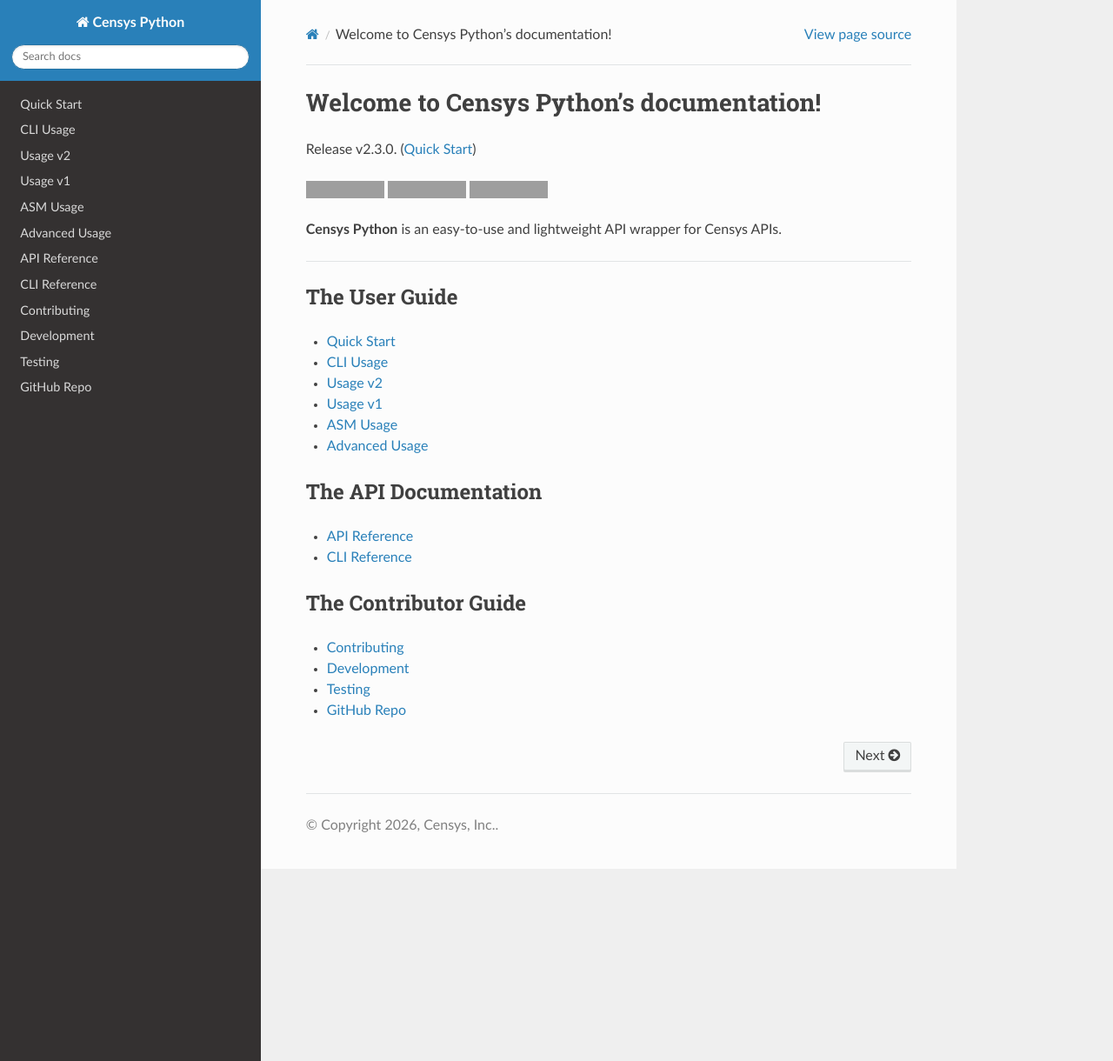
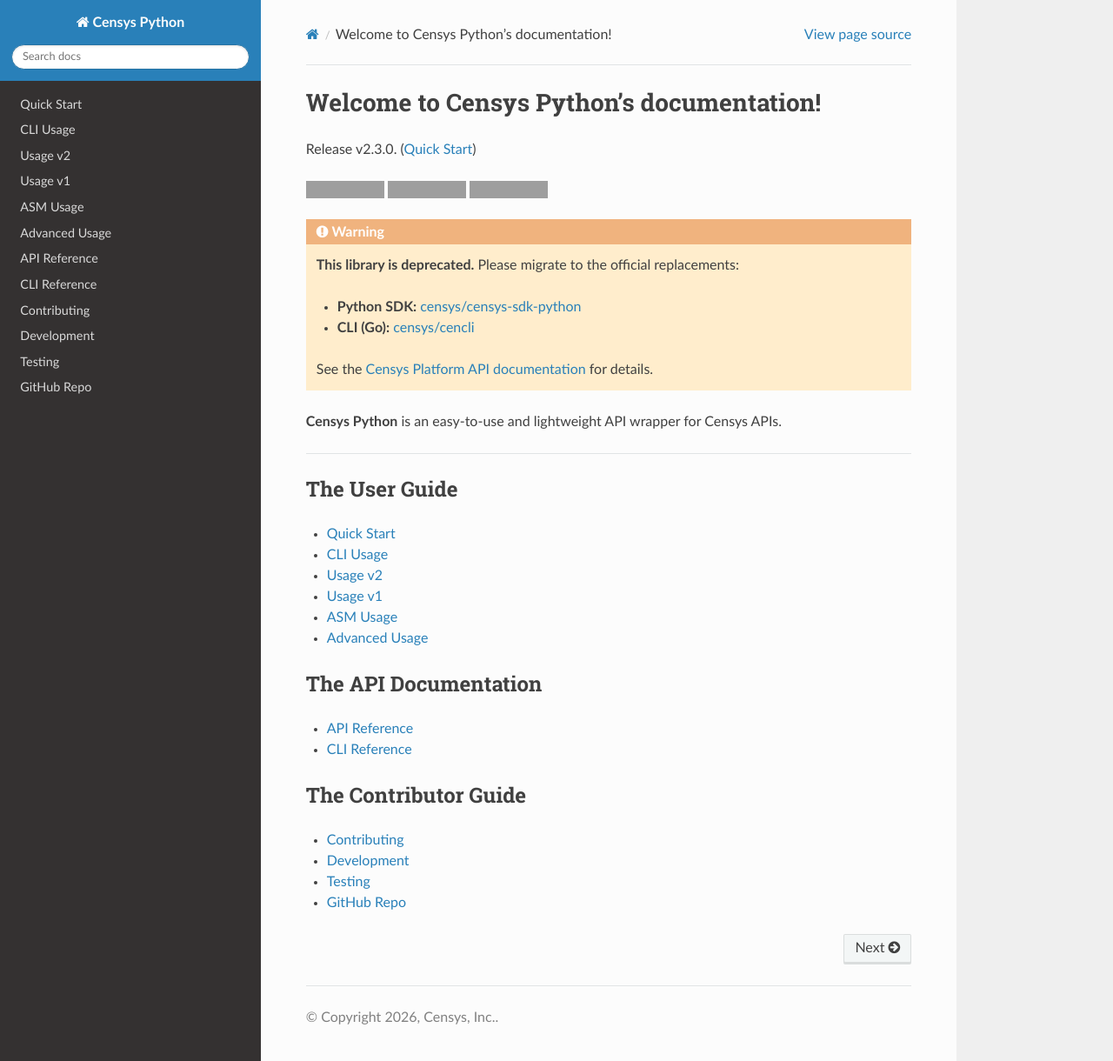
Before and after one commit to censys/censys-python, a Sphinx documentation site: the page built from docs/index.rst, in a window 1280 px wide and 1220 px high. Shown: the whole window at 87% size. Built offline with Sphinx 7.4.7 and the Read the Docs theme 3.1.0, drawn with Linux system fonts in a browser that asks for light colours; the version number is read from the project's files by our own code; grey boxes are pictures that could not be loaded.

Commit message:
docs: update deprecation notices to link censys-sdk-python and cencli
Replace references to censys-platform / PyPI links with the correct
GitHub repos: censys/censys-sdk-python (Python SDK) and censys/cencli
(Go CLI). Updated in README, docs index, quick-start, and runtime
deprecation warnings in v1/v2 search APIs.

Co-Authored-By: Claude Sonnet 4.6 <noreply@anthropic.com>

```diff
--- a/docs/index.rst
+++ b/docs/index.rst
@@ -11,11 +11,20 @@ Release v\ |version|. (:ref:`quick-start:Quick Start`)
 .. image:: https://img.shields.io/pypi/v/censys?color=orange&logo=pypi&logoColor=orange
    :target: https://pypi.org/project/censys/
 
-.. image:: https://img.shields.io/badge/python-3.8%2B-blue?logo=python
+.. image:: https://img.shields.io/badge/python-3.9%2B-blue?logo=python
    :target: https://www.python.org/downloads/
 
 .. image:: https://img.shields.io/github/license/censys/censys-python?logo=apache
    :target: https://github.com/censys/censys-python/blob/main/LICENSE
+
+.. warning::
+
+   **This library is deprecated.** Please migrate to the official replacements:
+
+   - **Python SDK:** `censys/censys-sdk-python <https://github.com/censys/censys-sdk-python>`_
+   - **CLI (Go):** `censys/cencli <https://github.com/censys/cencli>`_
+
+   See the `Censys Platform API documentation <https://docs.censys.com/reference/get-started>`_ for details.
 
 **Censys Python** is an easy-to-use and lightweight API wrapper for Censys APIs.
 
```
Also changed, not shown: README.md (+3 -3 lines), docs/quick-start.rst (+9 -0 lines), 2 other files.
